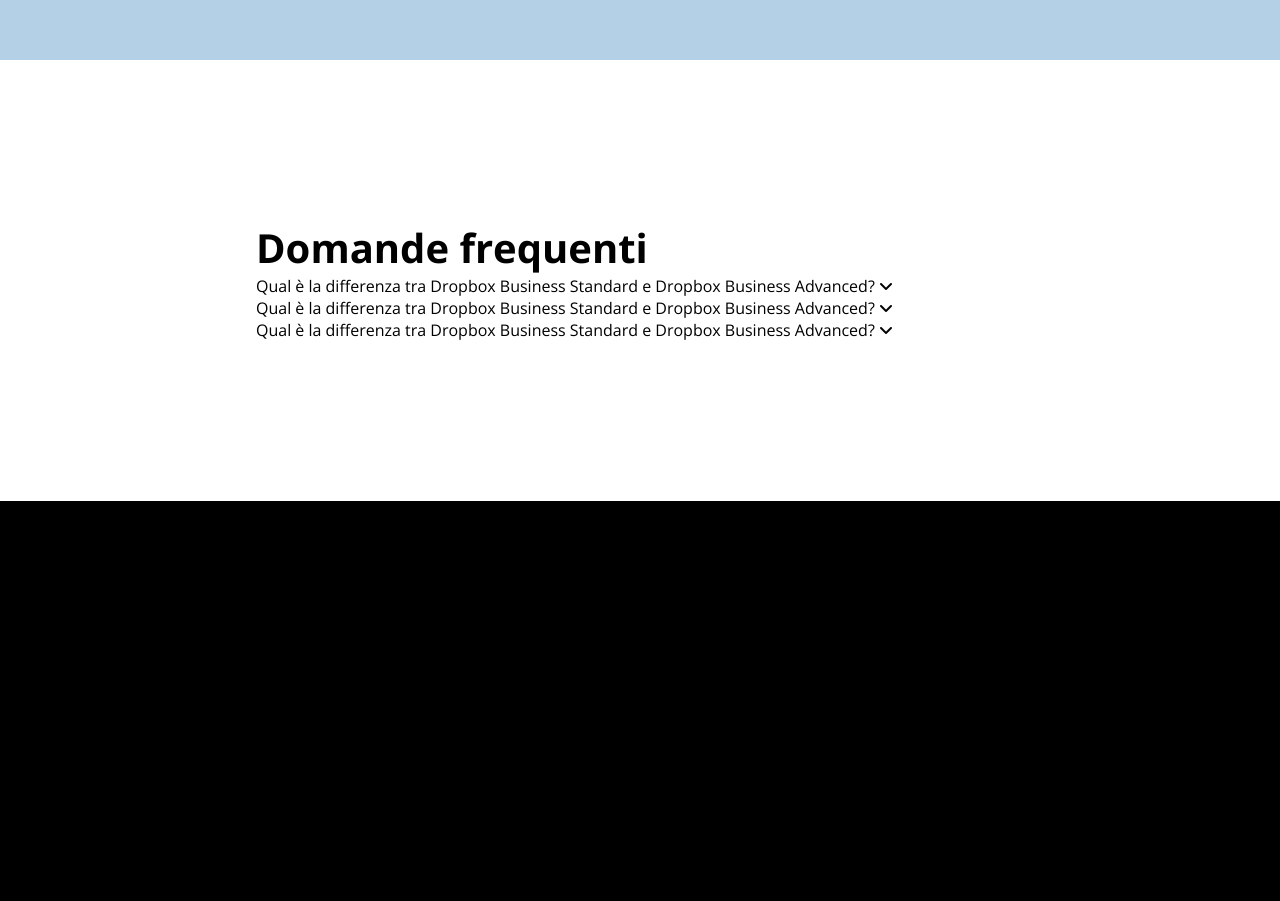
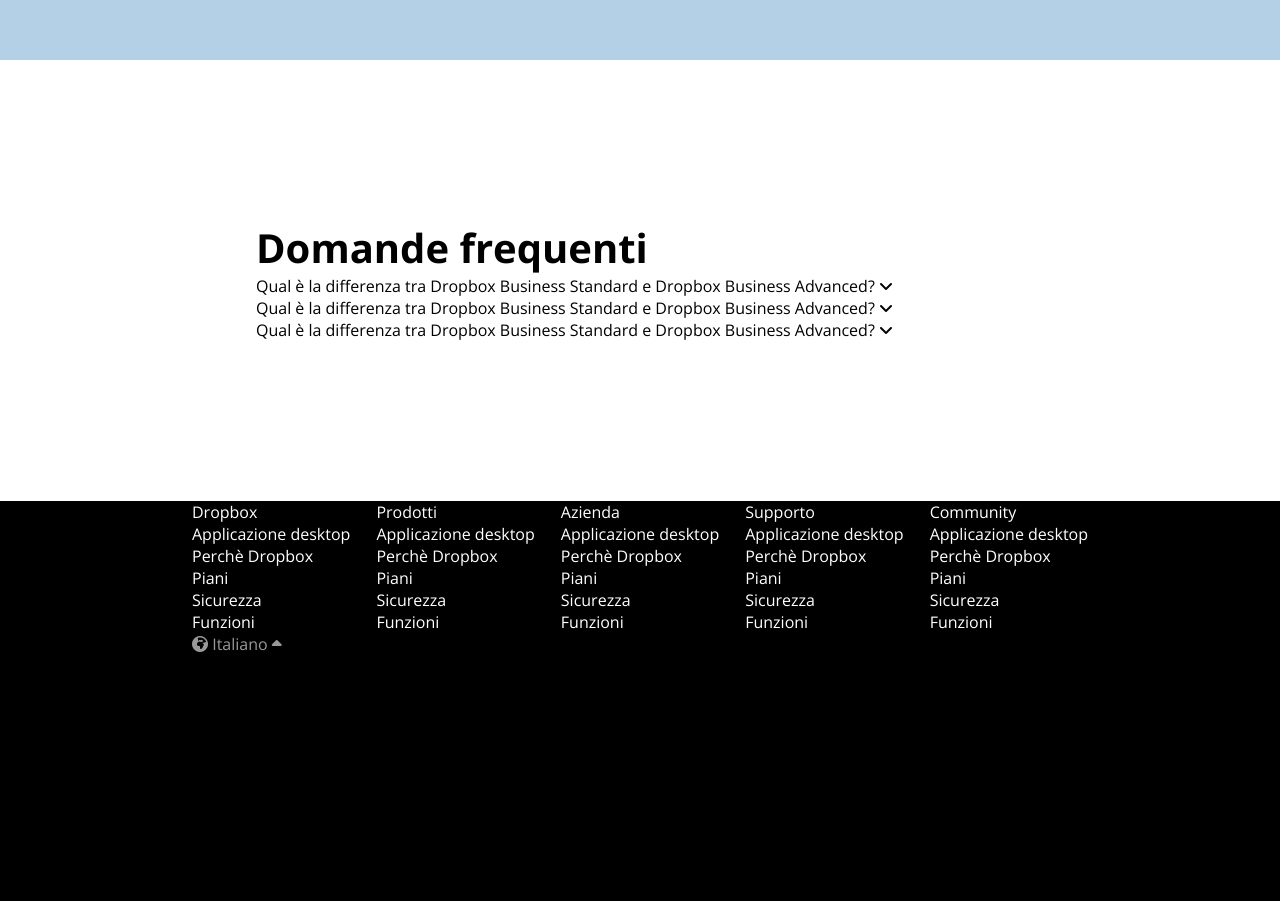
Before and after one commit to AntoninoIrrera/htmlcss-dropbox, a plain HTML site: page index.html in a window 1280 px wide. Shown: the part 5117-6018 px from the top of the page. Drawn offline with nearby package versions, Linux system fonts and the light colour scheme.

Commit message:
footer (struttura)

```diff
--- a/css/style.css
+++ b/css/style.css
@@ -269,3 +269,12 @@
     height: 50vh;
     background-color: black;
 }
+
+ul{
+    color: white;
+    list-style-type: none;
+}
+
+.down-footer{
+    color: #999999;
+}
--- a/index.html
+++ b/index.html
@@ -187,6 +187,58 @@
         </main>
 
         <footer class="sfondo-footer">
+            <div class="contenuto">
+                <section class="flex">
+                    <ul>
+                        <li>Dropbox</li>
+                        <li>Applicazione desktop</li>
+                        <li>Perchè Dropbox</li>
+                        <li>Piani</li>
+                        <li>Sicurezza</li>
+                        <li>Funzioni</li>
+                    </ul>
+                    <ul>
+                        <li>Prodotti</li>
+                        <li>Applicazione desktop</li>
+                        <li>Perchè Dropbox</li>
+                        <li>Piani</li>
+                        <li>Sicurezza</li>
+                        <li>Funzioni</li>
+                    </ul>
+                    <ul>
+                        <li>Azienda</li>
+                        <li>Applicazione desktop</li>
+                        <li>Perchè Dropbox</li>
+                        <li>Piani</li>
+                        <li>Sicurezza</li>
+                        <li>Funzioni</li>
+                    </ul>
+                    <ul>
+                        <li>Supporto</li>
+                        <li>Applicazione desktop</li>
+                        <li>Perchè Dropbox</li>
+                        <li>Piani</li>
+                        <li>Sicurezza</li>
+                        <li>Funzioni</li>
+                    </ul>
+                    <ul>
+                        <li>Community</li>
+                        <li>Applicazione desktop</li>
+                        <li>Perchè Dropbox</li>
+                        <li>Piani</li>
+                        <li>Sicurezza</li>
+                        <li>Funzioni</li>
+                    </ul>
+                </section>
+
+                <section class="down-footer">
+                    <i class="fa-solid fa-earth-africa"></i>
+                    <p class="inline-block">Italiano</p>
+                    <i class="fa-solid fa-caret-up"></i>
+                </section>
+
+
+            </div>
 
         </footer>
 
```
